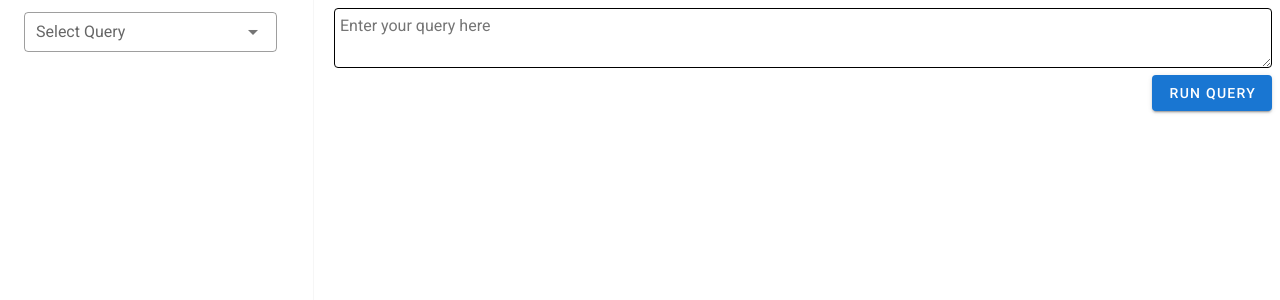
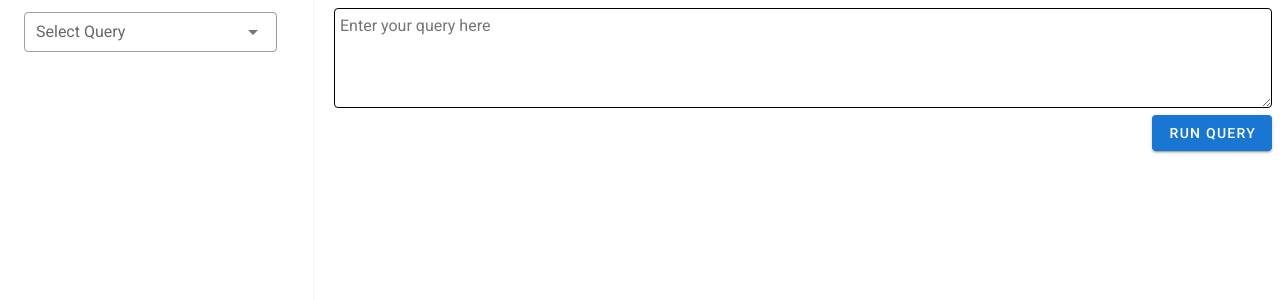
Before and after one commit to OmkarK05/sql_atlan, a Vue app: page / in a window 1280 px wide. Shown: the top 300 px of the page. Built offline with nearby package versions, Linux system fonts and the light colour scheme.

Commit message:
ADD: added query input and recommendations component

```diff
--- a/src/components/QueryDB.vue
+++ b/src/components/QueryDB.vue
@@ -10,7 +10,7 @@
       class="__query-content"
       sm="9"
     >
-      <SqlQueryInput />
+      <SqlQueryInput :queries="queries" />
     </v-col>
   </v-row>
 </template>
@@ -20,7 +20,32 @@ import SqlQueryInput from './SqlQueryInput.vue';
 
 export default {
     name: "QueryDB",
-    components: { SqlQueryInput, QuerySidebar }
+    components: { SqlQueryInput, QuerySidebar },
+    data: function(){
+      return {
+        queryDataMapping: {
+
+        },
+        queries: [
+          {
+            id: 1,
+            query: 'SELECT COUNT(category.name) as count_of_categories FROM film_category LEFT JOIN film ON film_category.film_id = film.film_id LEFT JOIN category ON film_category.category_id = category.category_id WHERE film.release_year = 2018',
+            label: 'Get customers'
+          },
+          {
+            id: 2,
+            query: 'SELECT COUNT(category.name) as count_of_categories FROM film_category LEFT JOIN film ON film_category.film_id = film.film_id LEFT JOIN category ON film_category.category_id = category.category_id WHERE film.release_year = 2018',
+            label: 'Get Orders'
+
+          },
+          {
+            id: 3,
+            query: 'SELECT COUNT(category.name) as count_of_categories FROM film_category LEFT JOIN film ON film_category.film_id = film.film_id LEFT JOIN category ON film_category.category_id = category.category_id WHERE film.release_year = 2018',
+            label: 'Get Products'
+          },
+        ]
+      }
+    }
 }
 </script>
 <style lang="scss" scoped>
--- a/src/components/SqlQueryInput.vue
+++ b/src/components/SqlQueryInput.vue
@@ -1,9 +1,17 @@
 <template>
   <div class="sql-input-container">
+    <div>
       <textarea
         v-model="query"
+        v-click-outside="hideRecommendations"
         class="__text-area"
         placeholder="Enter your query here"
+        @focus="showRecommendations"
+      />
+      <SqlQueryRecommendations
+        v-show="showQueryRecommendations"
+        :recommendations="queries"
+        @select="querySelected"
       />
       <v-btn
         color="primary"
@@ -12,20 +20,41 @@
         Run Query
       </v-btn>
     </div>
+  </div>
 </template>
 <script>
+import SqlQueryRecommendations from './SqlQueryRecommendations.vue';
+
 
 export default {
     name: "SqlQueryInput",
-    components: {},
+    components: { SqlQueryRecommendations },
+    props: {
+      queries: {
+        type: Array,
+        default: () => []
+      }
+    },
     data: function () {
         return {
-            query: ""
+            query: "",
+            showQueryRecommendations: false,
+            selectedQuery: null
         };
     },
     methods: {
       runQuery: function () {
-
+        this.$emit('run-query', selectedQuery);
+      },
+      querySelected: function(query){
+        this.query = query['query'];
+      },
+      showRecommendations: function() {
+        console.log('show recommendation')
+        this.showQueryRecommendations = true
+      },
+      hideRecommendations: function () {
+        this.showQueryRecommendations = false
       }
     }
 }
@@ -33,10 +62,10 @@ export default {
 <style lang="scss" scoped>
     .sql-input-container {
       text-align: right;
+      position: relative;
       .__text-area {
         width: 100%;
-        min-height: 50px;
-        max-height: 250px;
+        min-height: 100px;
         border: 1px solid;
         border-radius: 4px;
         padding: 5px;
--- /dev/null
+++ b/src/components/SqlQueryRecommendations.vue
@@ -0,0 +1,54 @@
+<template lang="">
+  <div class="recommendations-container">
+    <div
+      v-for="recommendation in recommendations"
+      :key="recommendation['id']"
+    >
+      <div
+        :title="recommendation['query']"
+        class="text-left __recommendation"
+        @click="selectQuery(recommendation)"
+      >
+        {{ recommendation['label'] }}
+      </div>
+    </div>
+  </div>
+</template>
+<script>
+export default {
+    name: 'SqlQueryRecommendations',
+    props: {
+        recommendations: {
+            type: Array,
+            default: () => []
+        }
+    },
+    methods: {
+        selectQuery: function (query) {
+            console.log('select');
+            this.$emit('select', query)
+        }
+    }
+}
+</script>
+<style scoped lang="scss">
+    .recommendations-container{
+        position: absolute;
+        width: 100%;
+        box-shadow: 0px 5px 5px -3px rgb(0 0 0 / 20%), 0px 8px 10px 1px rgb(0 0 0 / 14%), 0px 3px 14px 2px rgb(0 0 0 / 12%);
+        background: #ffffff;
+        z-index: 99;
+        padding: 8px;
+        border-radius: 4px;
+
+        .__recommendation{
+            cursor: pointer;
+            padding: 8px;
+            border-radius: 4px;
+
+            &:hover{
+                background-color: rgba(var(--secondary), 0.2);
+            }
+        }
+    }
+</style>
```
Lines whose indentation alone changed are shown as unchanged.
